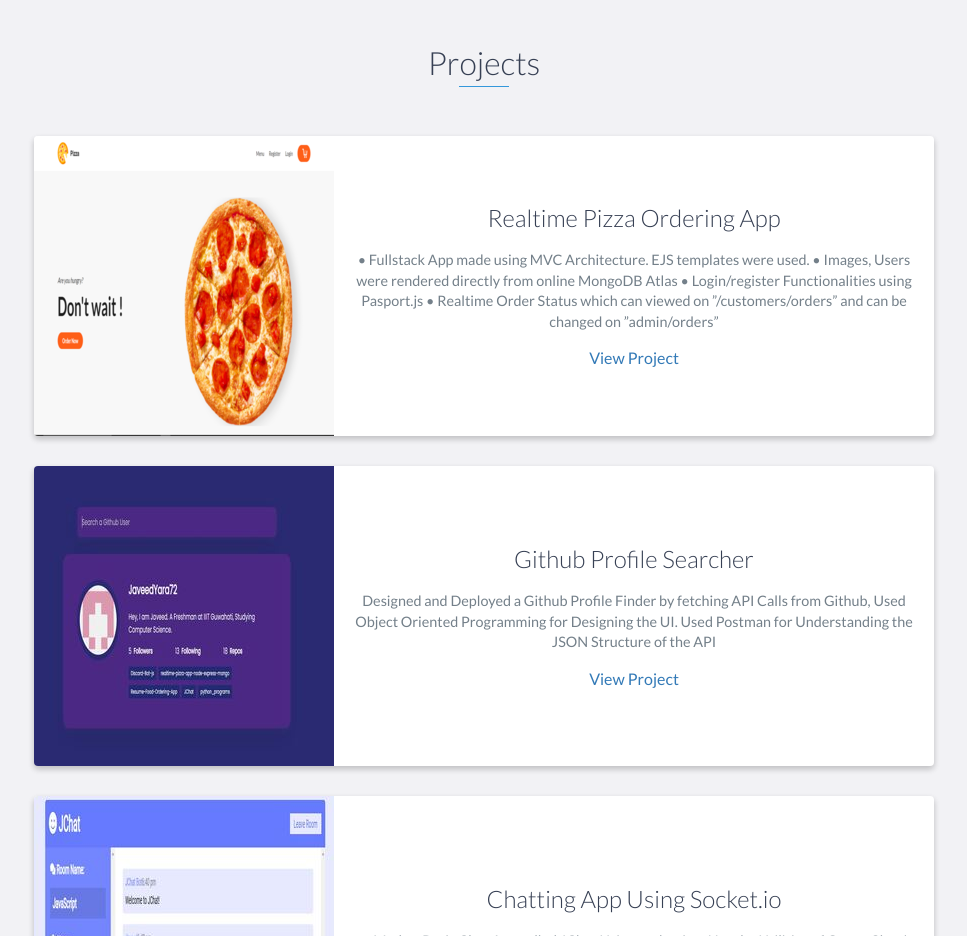
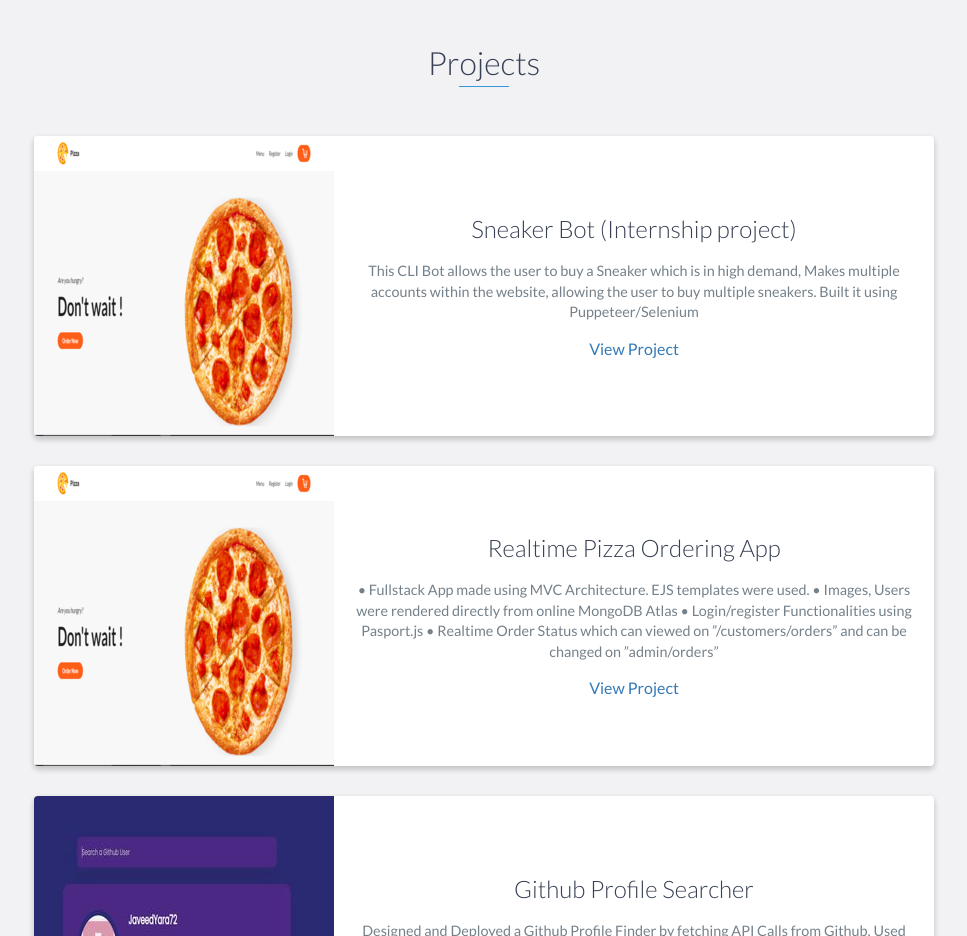
Before and after one commit to JaveedYara72/personal-portfolio, a website: page index.html in a window 1280 px wide. Shown: the part 1900-2836 px from the top of the page, without its empty margins (156-1123 px from the left). Drawn offline with nearby package versions, Linux system fonts and the light colour scheme.

Commit message:
Update index.html

```diff
--- a/index.html
+++ b/index.html
@@ -126,6 +126,24 @@
         <h2 class="heading">Projects</h2>
         <div class="container">
             <div class="row">
+		 <div class="project shadow-large">
+                    <div class="project-image">
+                        <img src="images/converted_project1.png" />
+                    </div>
+                    <!-- End .project-image -->
+                    <div class="project-info">
+                        <h3>Sneaker Bot (Internship project)</h3>
+                        <p>
+                           	This CLI Bot allows the user to buy a Sneaker which is in high
+				demand, Makes multiple accounts within the website, allowing the
+				user to buy multiple sneakers. Built it using Puppeteer/Selenium
+                        </p>
+                        <a href="https://github.com/JaveedYara72/Sneaker-Bot" target="_blank">View Project</a>
+                    </div>
+                    <!-- End .project-info -->
+                </div>
+                <!-- End .project -->
+
                 <div class="project shadow-large">
                     <div class="project-image">
                         <img src="images/converted_project1.png" />
```
